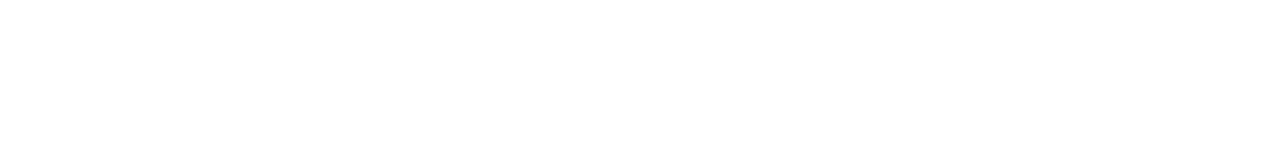
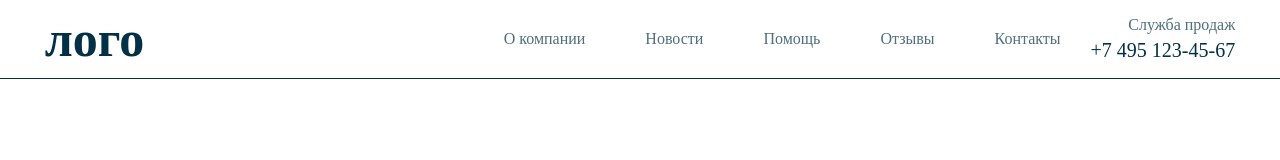
Before and after one commit to Ibrohim-farsi/remont-offis, a plain HTML site: page index.html in a window 1280 px wide. Drawn offline with Linux system fonts and the light colour scheme.

Commit message:
Add for header section

```diff
--- a/index.html
+++ b/index.html
@@ -1,11 +1,34 @@
 <!DOCTYPE html>
 <html lang="en">
+
 <head>
     <meta charset="UTF-8">
     <meta name="viewport" content="width=device-width, initial-scale=1.0">
     <title>REMONT OFFIS</title>
+    <link rel="stylesheet" href="style.css">
 </head>
+
 <body>
+    <header>
+        <nav>
+            <h2 class="h2-1">
+                Лого
+            </h2>
+            <div class="paraf-1">
+                <p>О компании</p>
+                <p>Новости</p>
+                <p>Помощь</p>
+                <p>Отзывы</p>
+                <p>Контакты</p>
+                <div class="po-1">
+                    <p class="p-1">Cлужба продаж</p>
+                    <p class="p-2">+7 495 123-45-67</p>
+                </div>
+            </div>
+
+        </nav>
+    </header>
 
 </body>
+
 </html>
--- a/style.css
+++ b/style.css
@@ -1,3 +1,47 @@
 * {
     margin: 0%;
 }
+
+header {
+    position: fixed;
+    width: 100%;
+    background-color: white;
+    border-bottom: 1px solid #023047;
+    padding: 10px 0px;
+}
+
+nav {
+    width: 93%;
+    margin: auto;
+    display: flex;
+    align-items: center;
+    justify-content: space-between;
+}
+
+.paraf-1 {
+    display: flex;
+    gap: 60px;
+    align-items: center;
+    color: #023047B2;
+}
+
+.h2-1 {
+    text-transform: lowercase;
+    font-size: 50px;
+    color: #023047;
+}
+
+.po-1 {
+    margin-left: -30px;
+}
+
+.p-2 {
+    font-size: 20px;
+    color: #023047;
+}
+
+.p-1 {
+    display: flex;
+    justify-content: end;
+    margin-bottom: 5px;
+}
```
